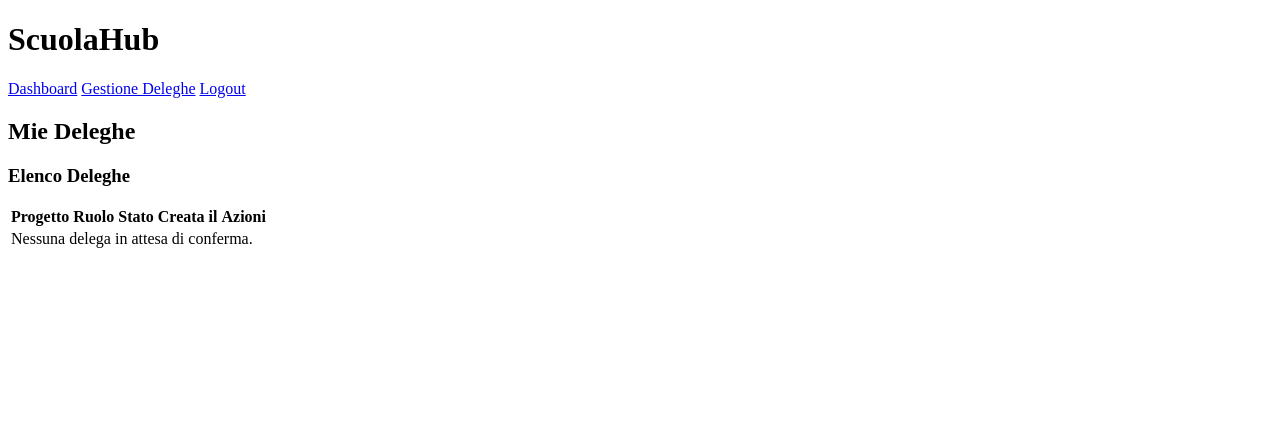
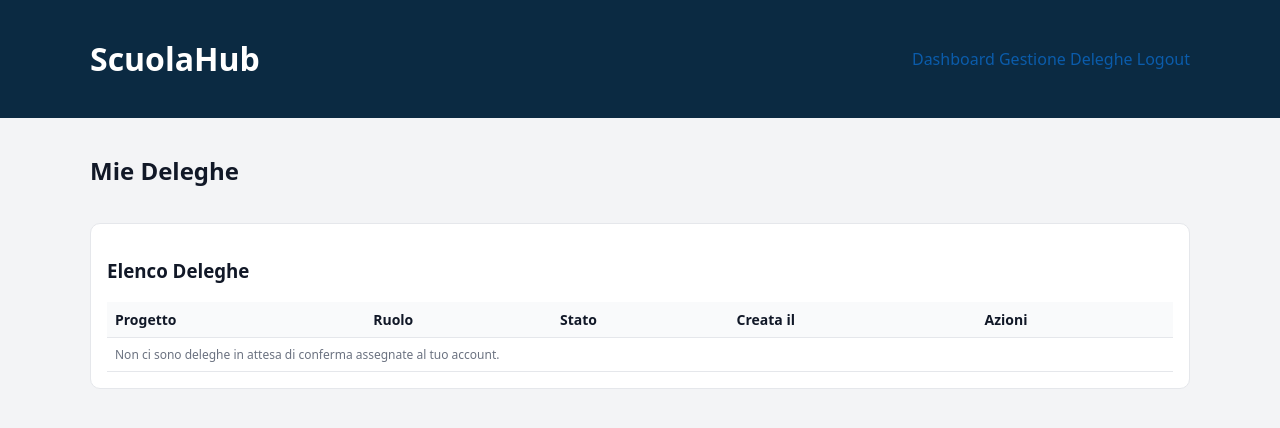
Before and after one commit to Berboa34/scuolahub, a Django app: page /deleghe/ in a window 1280 px wide. Shown: the top 428 px of the page. Run offline with Django 5.2, Linux system fonts and the light colour scheme; a user stored in the database is signed in; data comes from the database, SQL or seed files in the repository; data that the repository does not hold is empty; parts of the project's set-up code (start-up, migrations or seed data) failed here and were passed over.

```diff
--- a/templates/deleghe.html
+++ b/templates/deleghe.html
@@ -3,11 +3,104 @@
 <html lang="it">
 <head>
   <meta charset="utf-8">
-  <title>{% if is_admin_view %}Gestione deleghe (Admin){% else %}Mie Deleghe{% endif %} — ScuolaHub</title>
+  <title>{% if is_admin_view %}Gestione Deleghe (Admin){% else %}Mie Deleghe{% endif %} — ScuolaHub</title>
   <meta name="viewport" content="width=device-width, initial-scale=1">
   <style>
-    /* ... (Mantenere qui i tuoi stili CSS esistenti) ... */
-    /* AGGIUNGI STILI PER I NUOVI BADGE DI STATO */
+    /* ------------------------------------------------------------------ */
+    /* CSS ORIGINALE (Per risolvere il problema di visualizzazione) */
+    /* ------------------------------------------------------------------ */
+    body{
+      font-family:system-ui,-apple-system,Segoe UI,Roboto,Ubuntu,"Helvetica Neue",Arial;
+      margin:0;
+      background:#f3f4f6;
+      color:#111827;
+    }
+    a{color:#0b5cab;text-decoration:none}
+    a:hover{text-decoration:underline}
+    header{background:#0b2a42;color:#fff}
+    .wrap{max-width:1100px;margin:0 auto;padding:16px}
+    .topnav{
+      display:flex;
+      justify-content:space-between;
+      align-items:center;
+      gap:12px;
+      flex-wrap:wrap;
+    }
+    .muted{color:#6b7280}
+    .card{
+      background:#fff;
+      border-radius:10px;
+      border:1px solid #e5e7eb;
+      padding:16px;
+      margin-top:16px;
+    }
+    .grid{display:grid;gap:12px}
+    @media(min-width:900px){
+      .grid-2{grid-template-columns:1fr 2fr}
+    }
+    .table-container{overflow-x:auto}
+    table{
+      width:100%;
+      border-collapse:collapse;
+      font-size:14px;
+    }
+    th, td{
+      text-align:left;
+      padding:8px;
+      border-bottom:1px solid #e5e7eb;
+      vertical-align:top;
+    }
+    th{background:#f9fafb;font-weight:600}
+    .small{font-size:12px}
+    .input-group{margin-bottom:12px}
+    label{
+      display:block;
+      margin-bottom:4px;
+      font-size:14px;
+      font-weight:500;
+    }
+    input[type="text"], input[type="number"], select, textarea{
+      width:100%;
+      padding:8px;
+      border:1px solid #d1d5db;
+      border-radius:6px;
+      box-sizing:border-box;
+      font-size:14px;
+      font-family:inherit;
+    }
+    .btn{
+      padding:8px 12px;
+      border:none;
+      border-radius:6px;
+      cursor:pointer;
+      font-weight:600;
+      font-size:14px;
+      transition:background 0.2s;
+      display:inline-flex;
+      align-items:center;
+      justify-content:center;
+    }
+    .btn.primary{
+      background:#0b5cab;
+      color:#fff;
+    }
+    .btn.primary:hover{background:#0a4a8d}
+    .btn.danger{
+      background:#dc2626;
+      color:#fff;
+    }
+    .btn.danger:hover{background:#b91c1c}
+    .btn.success{
+      background:#10b981;
+      color:#fff;
+    }
+    .btn.success:hover{background:#059669}
+    .btn.small{font-size:12px;padding:6px 10px;}
+    .inline{display:inline-block;}
+
+    /* ------------------------------------------------------------------ */
+    /* STILI AGGIUNTIVI PER I BADGE DI STATO (nuovi) */
+    /* ------------------------------------------------------------------ */
     .badge{
         display:inline-block;
         padding:4px 8px;
@@ -19,7 +112,7 @@
     .badge.confirmed{background:#dcfce7;color:#16a34a;}
     .badge.active{background:#bfdbfe;color:#2563eb;}
     .badge.revoked{background:#fee2e2;color:#ef4444;}
-    /* ... (Fine stili) ... */
+
   </style>
 </head>
 <body>
@@ -55,9 +148,10 @@
     {% endif %}
 
 
-    <h2>{% if is_admin_view %}Gestione Deleghe{% else %}Mie Deleghe{% endif %}</h2>
+    <h2>{% if is_admin_view %}Gestione Deleghe (Admin){% else %}Mie Deleghe{% endif %}</h2>
 
-    <div class="grid grid-2">
+    <div class="grid {% if is_admin_view %}grid-2{% endif %}">
+
       {% if is_admin_view %}
       <section class="card">
         <h3>Crea Nuova Delega</h3>
@@ -93,6 +187,8 @@
             <label for="id_note">Note Aggiuntive</label>
             <textarea name="note" id="id_note" rows="3" placeholder="Dettagli specifici della delega"></textarea>
           </div>
+
+          <input type="hidden" name="op" value="add_delegation">
 
           <button type="submit" class="btn primary">Assegna Delega</button>
         </form>
@@ -155,7 +251,7 @@
                     {% if is_admin_view %}
                         Nessuna delega presente.
                     {% else %}
-                        Nessuna delega in attesa di conferma.
+                        Non ci sono deleghe in attesa di conferma assegnate al tuo account.
                     {% endif %}
                   </td>
                 </tr>
```
